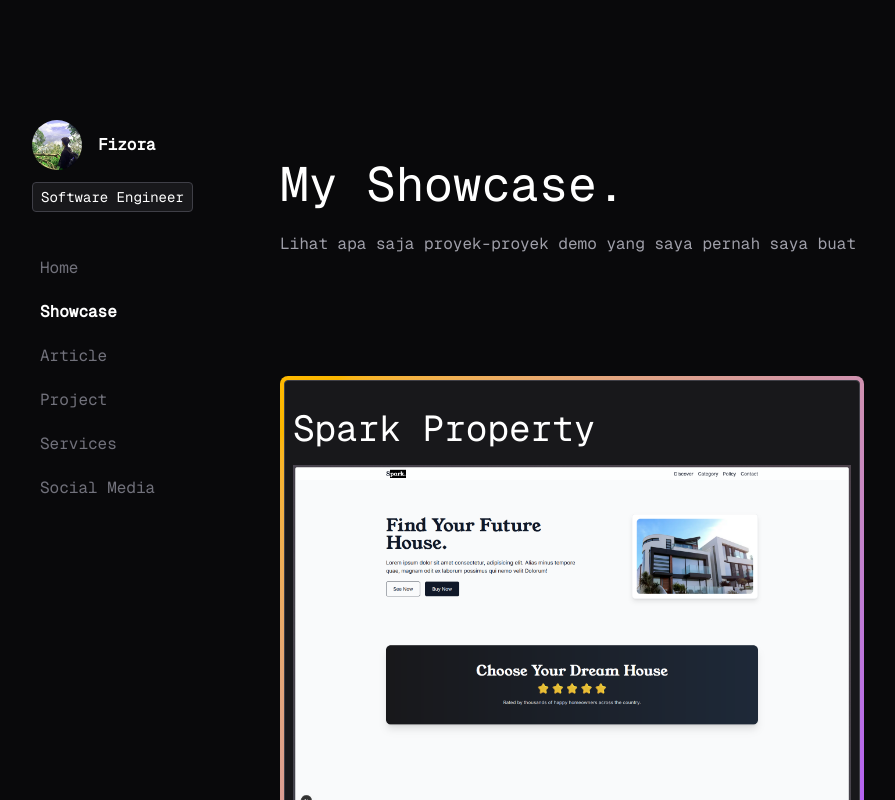
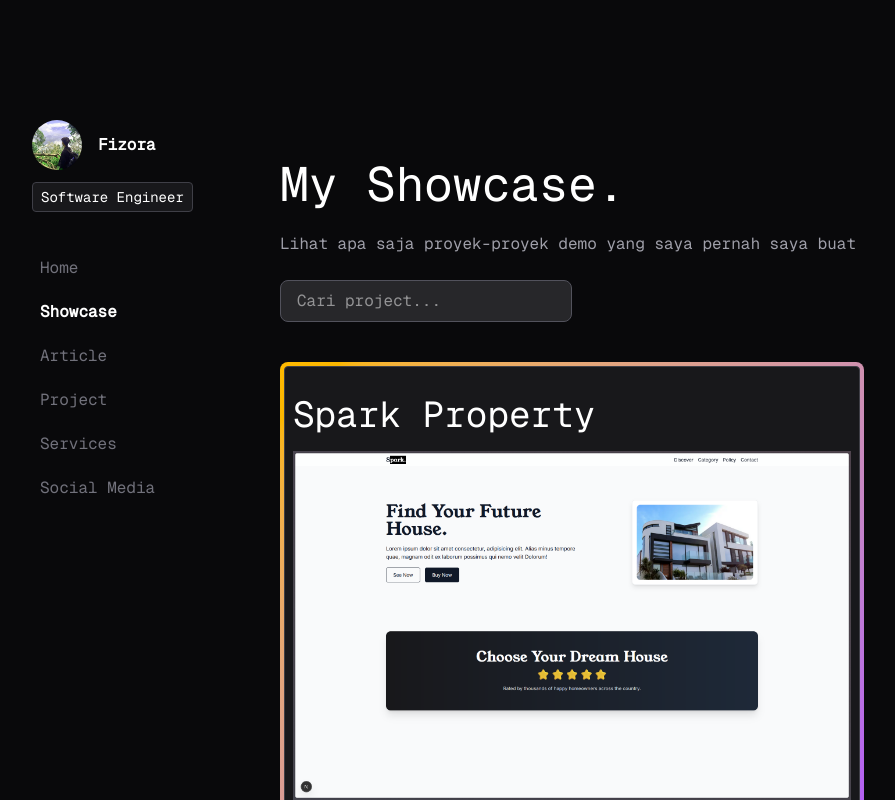
Before and after one commit to Fizora/faiz, a Next.js app: page /showcase in a window 1280 px wide. Shown: the top 800 px of the page, without its empty margins (184-1079 px from the left). Built offline with nearby package versions, Linux system fonts and the light colour scheme.

Commit message:
adjustment on showcase

```diff
--- a/src/app/showcase/page.jsx
+++ b/src/app/showcase/page.jsx
@@ -3,9 +3,12 @@ import Sidebar from "@/components/Sidebar";
 import Title from "@/components/Title";
 import Image from "next/image";
 import Url from "@/components/Url";
-import Badge from "@/components/Badge";
+import { useState } from "react";
 
 export default function Showcase() {
+  const [search, setSearch] = useState("");
+
+  // daftar project
   const showcase = [
     {
       title: "Spark Property",
@@ -33,6 +36,11 @@ export default function Showcase() {
     },
   ];
 
+  // filter berdasarkan search
+  const filteredShowcase = showcase.filter((project) =>
+    project.title.toLowerCase().includes(search.toLowerCase())
+  );
+
   return (
     <div className="min-h-screen flex flex-col md:flex-row max-w-4xl mx-auto">
       {/* Sidebar */}
@@ -43,15 +51,25 @@ export default function Showcase() {
         <section className="pt-30 space-y-6">
           <Title>My Showcase.</Title>
           <p>Lihat apa saja proyek-proyek demo yang saya pernah saya buat</p>
+
+          {/* Search bar */}
+          <input
+            type="text"
+            placeholder="Cari project..."
+            value={search}
+            onChange={(e) => setSearch(e.target.value)}
+            className="w-full md:w-1/2 px-4 py-2 rounded-lg border border-zinc-600 bg-zinc-800 text-white focus:outline-none focus:ring-2 focus:ring-amber-400"
+          />
         </section>
 
-        <section className="pt-30">
-          {showcase.map((project, i) => (
-            <div className="bg-gradient-to-br from-amber-400 to-purple-500 hover:from-cyan-500 hover:to-yellow-400 duration-600 transition-all p-1 mb-10 rounded-lg">
+        <section className="pt-10">
+          {filteredShowcase.length > 0 ? (
+            filteredShowcase.map((project, i) => (
               <div
                 key={i}
-                className="space-y-4  py-7 px-2 rounded-sm bg-zinc-900 border border-zinc-700"
+                className="bg-gradient-to-br from-amber-400 to-purple-500 hover:from-cyan-500 hover:to-yellow-400 duration-600 transition-all p-1 mb-10 rounded-lg"
               >
+                <div className="space-y-4 py-7 px-2 rounded-sm bg-zinc-900 border border-zinc-700">
                   <h1 className="text-white text-2xl md:text-4xl">
                     {project.title}
                   </h1>
@@ -61,7 +79,6 @@ export default function Showcase() {
                     height={300}
                     width={600}
                   />
-
                   <p>{project.desc}</p>
                   <Url>
                     <a href={project.url} target="_blank">
@@ -70,7 +87,12 @@ export default function Showcase() {
                   </Url>
                 </div>
               </div>
-          ))}
+            ))
+          ) : (
+            <p className="text-center text-zinc-500 mt-10">
+              Tidak ada project yang cocok dengan pencarian.
+            </p>
+          )}
         </section>
       </main>
     </div>
```
Lines whose indentation alone changed are shown as unchanged.
